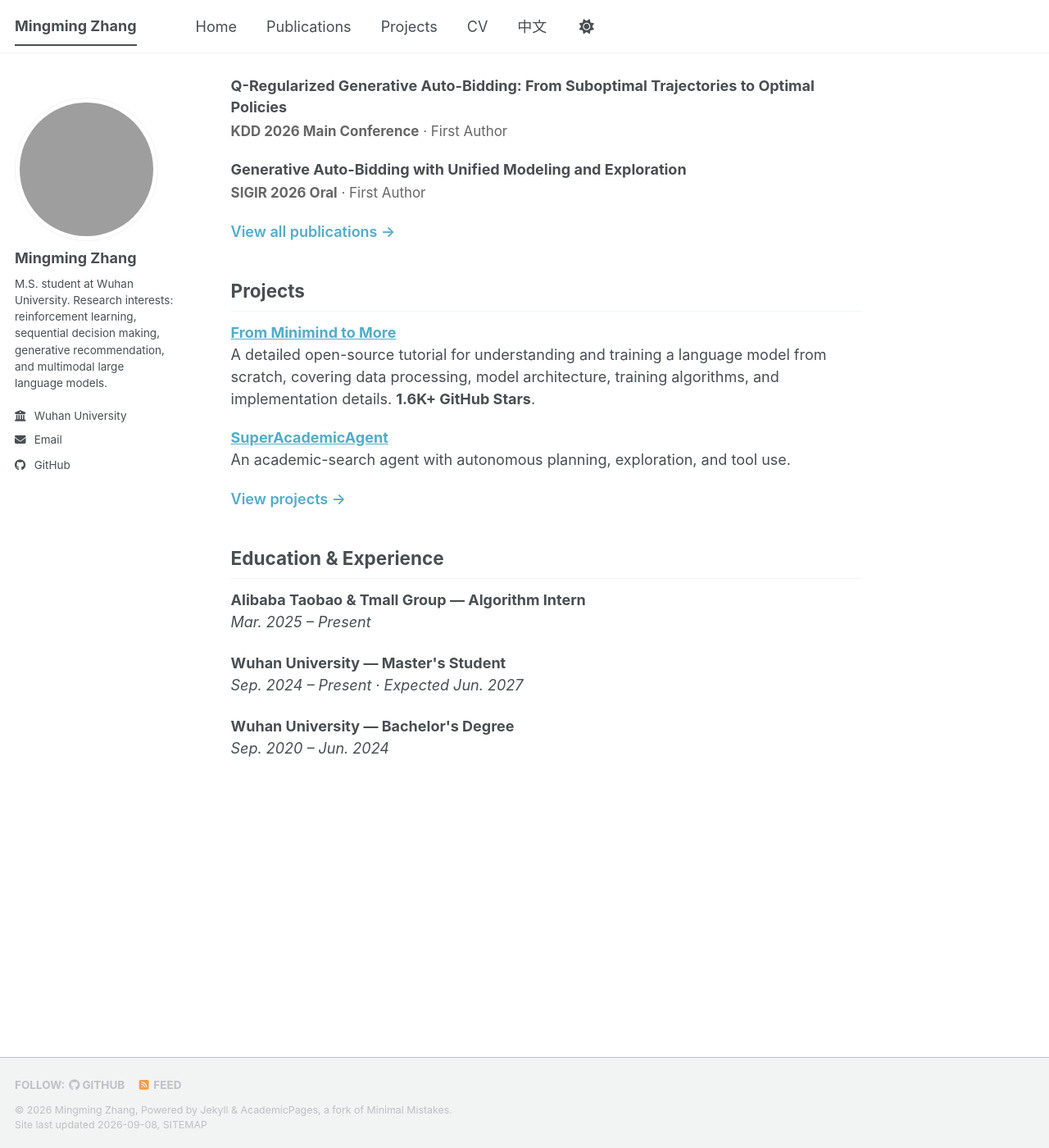
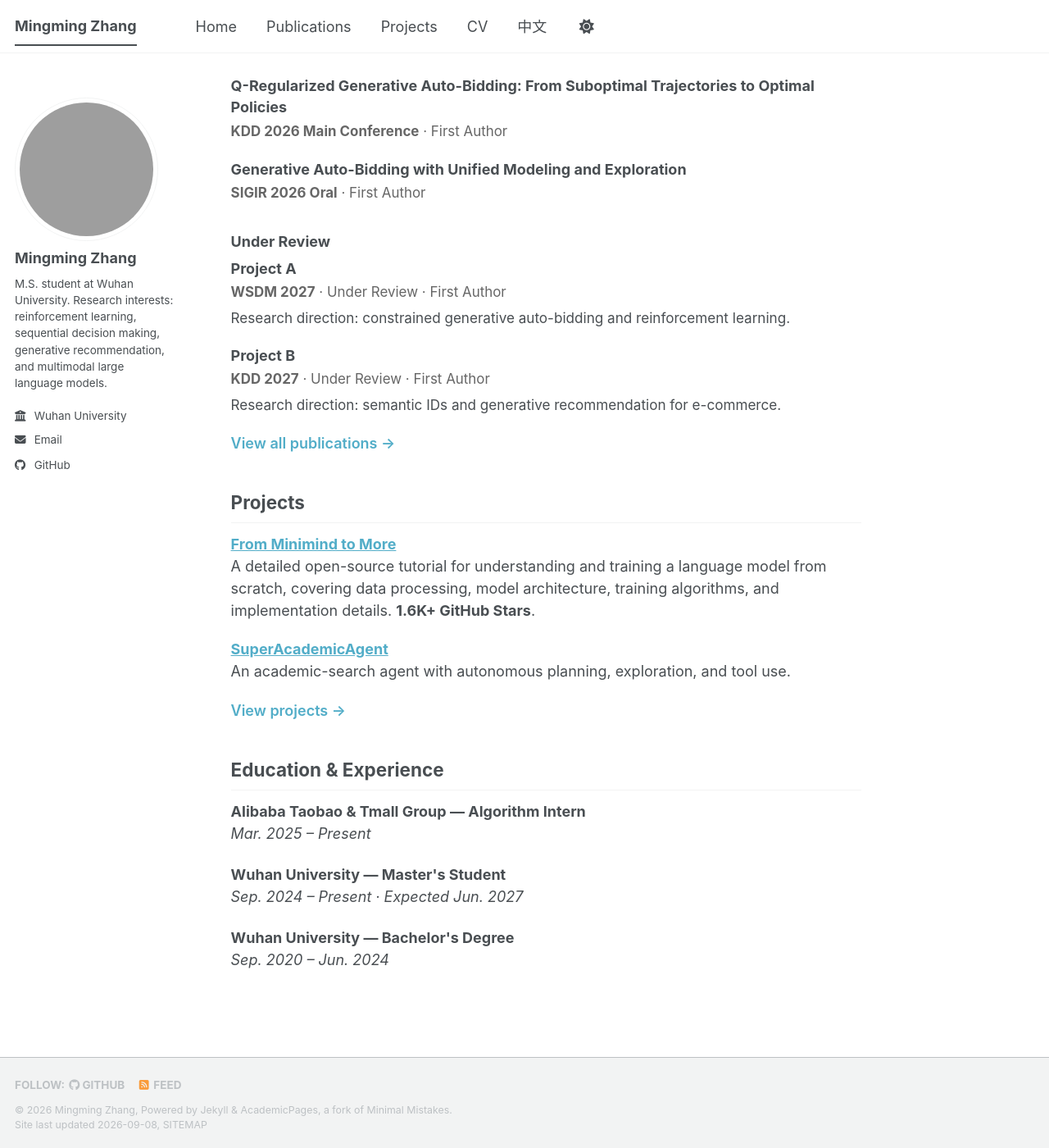
Before and after one commit to Tongyun1/tongyun1.github.io, a Jekyll site: the page built from _pages/about.md, in a window 1280 px wide and 1400 px high, scrolled down 1114 px. Shown: the whole window at 82% size. Built offline with Jekyll 4.4.1, drawn with Linux system fonts in a browser that asks for light colours; a style sheet for code colours, icons or effects is not loaded; grey boxes are pictures that could not be loaded.

Commit message:
Add anonymized under-review work to homepage

```diff
--- a/_pages/about.md
+++ b/_pages/about.md
@@ -18,6 +18,7 @@ redirect_from:
 .pub-item, .project-item, .news-item { margin: 0 0 1.15rem; }
 .pub-title { font-weight: 650; line-height: 1.45; }
 .pub-meta { color: #666; margin-top: .18rem; font-size: .94rem; }
+.pub-desc { margin-top: .28rem; font-size: .95rem; }
 .section-link { margin-top: .3rem; }
 .section-link a { text-decoration: none; font-weight: 600; }
 .section-link a:hover { text-decoration: underline; }
@@ -59,6 +60,19 @@ redirect_from:
     <div class="pub-title">Generative Auto-Bidding with Unified Modeling and Exploration</div>
     <div class="pub-meta"><strong>SIGIR 2026 Oral</strong> · First Author</div>
   </div>
+
+  <h3>Under Review</h3>
+  <div class="pub-item">
+    <div class="pub-title">Project A</div>
+    <div class="pub-meta"><strong>WSDM 2027</strong> · Under Review · First Author</div>
+    <div class="pub-desc">Research direction: constrained generative auto-bidding and reinforcement learning.</div>
+  </div>
+  <div class="pub-item">
+    <div class="pub-title">Project B</div>
+    <div class="pub-meta"><strong>KDD 2027</strong> · Under Review · First Author</div>
+    <div class="pub-desc">Research direction: semantic IDs and generative recommendation for e-commerce.</div>
+  </div>
+
   <div class="section-link"><a href="/publications/">View all publications →</a></div>
 
   <h2>Projects</h2>
@@ -113,6 +127,19 @@ redirect_from:
     <div class="pub-title">Generative Auto-Bidding with Unified Modeling and Exploration</div>
     <div class="pub-meta"><strong>SIGIR 2026 Oral</strong> · 第一作者</div>
   </div>
+
+  <h3>投稿中</h3>
+  <div class="pub-item">
+    <div class="pub-title">Project A</div>
+    <div class="pub-meta"><strong>WSDM 2027</strong> · 审稿中 · 第一作者</div>
+    <div class="pub-desc">研究方向：复杂约束下的生成式自动出价与强化学习。</div>
+  </div>
+  <div class="pub-item">
+    <div class="pub-title">Project B</div>
+    <div class="pub-meta"><strong>KDD 2027</strong> · 审稿中 · 第一作者</div>
+    <div class="pub-desc">研究方向：面向电商生成式推荐的 Semantic ID。</div>
+  </div>
+
   <div class="section-link"><a href="/publications/">查看全部论文 →</a></div>
 
   <h2>项目</h2>
```
